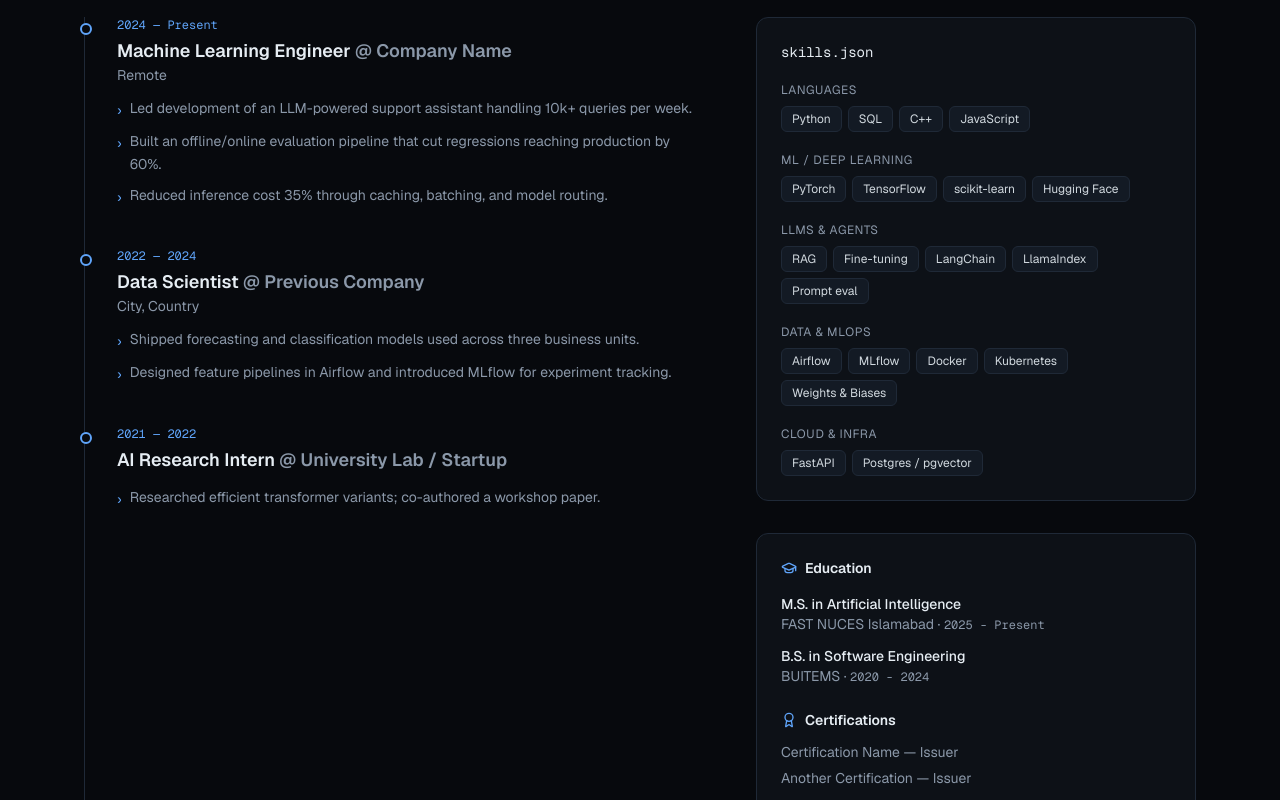
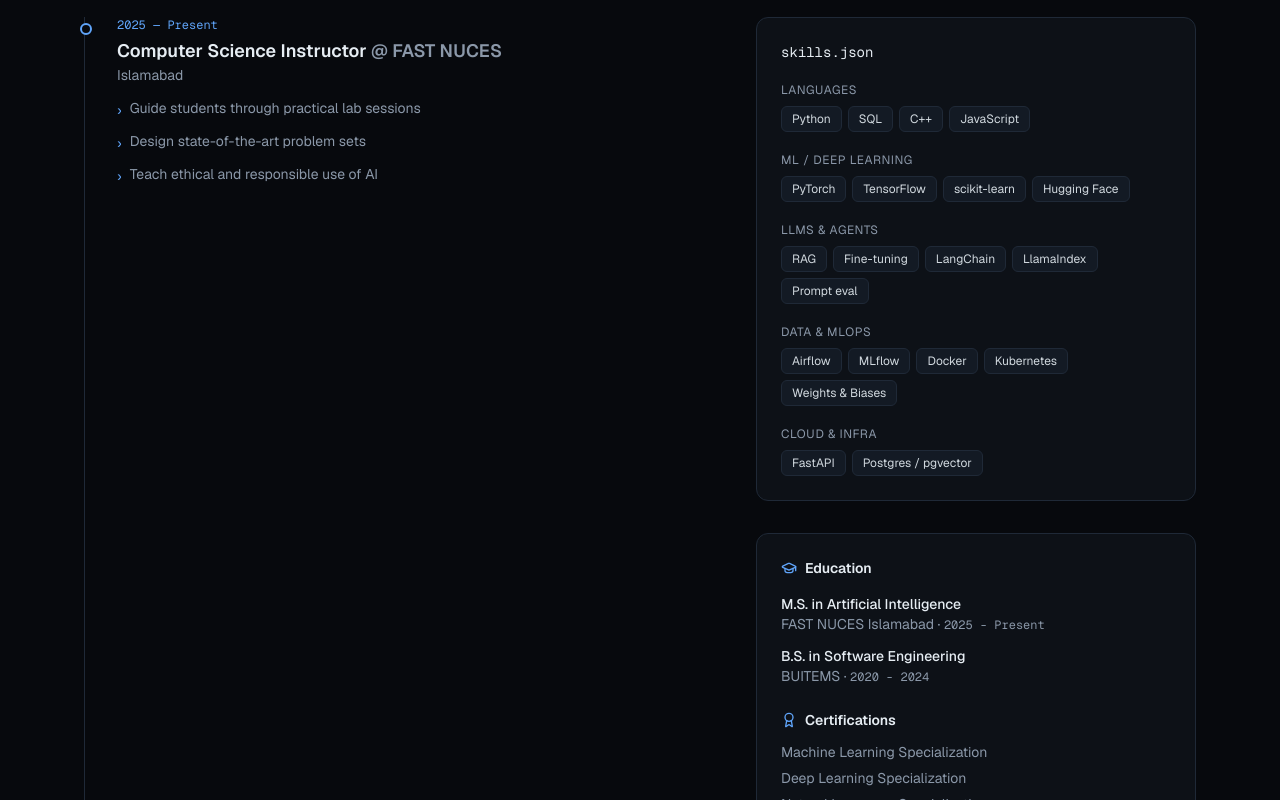
Before and after one commit to annoyingCode/portfolio, a Next.js app: page / in a window 1280 px wide. Shown: the part 2120-2920 px from the top of the page. Built offline with nearby package versions, Linux system fonts and the light colour scheme.

Commit message:
Update experience section: change role to Computer Science Instructor at FAST NUCES and add relevant teaching points

```diff
--- a/src/data/site.ts
+++ b/src/data/site.ts
@@ -53,32 +53,14 @@ export type Job = {
 
 export const experience: Job[] = [
   {
-    role: "Machine Learning Engineer",
-    company: "Company Name",
-    period: "2024 — Present",
-    location: "Remote",
+    role: "Computer Science Instructor",
+    company: "FAST NUCES",
+    period: "2025 — Present",
+    location: "Islamabad",
     points: [
-      "Led development of an LLM-powered support assistant handling 10k+ queries per week.",
-      "Built an offline/online evaluation pipeline that cut regressions reaching production by 60%.",
-      "Reduced inference cost 35% through caching, batching, and model routing.",
-    ],
-  },
-  {
-    role: "Data Scientist",
-    company: "Previous Company",
-    period: "2022 — 2024",
-    location: "City, Country",
-    points: [
-      "Shipped forecasting and classification models used across three business units.",
-      "Designed feature pipelines in Airflow and introduced MLflow for experiment tracking.",
-    ],
-  },
-  {
-    role: "AI Research Intern",
-    company: "University Lab / Startup",
-    period: "2021 — 2022",
-    points: [
-      "Researched efficient transformer variants; co-authored a workshop paper.",
+      "Guide students through practical lab sessions",
+      "Design state-of-the-art problem sets",
+      "Teach ethical and responsible use of AI",
     ],
   },
 ];
@@ -97,8 +79,10 @@ export const education = [
 ];
 
 export const certifications = [
-  "Certification Name — Issuer",
-  "Another Certification — Issuer",
+  "Machine Learning Specialization",
+  "Deep Learning Specialization",
+  "Natural Language Specialization",
+  "Mathematics for Machine Learnind and Data Science Specialization",
 ];
 
 export const skills: { group: string; items: string[] }[] = [
```
